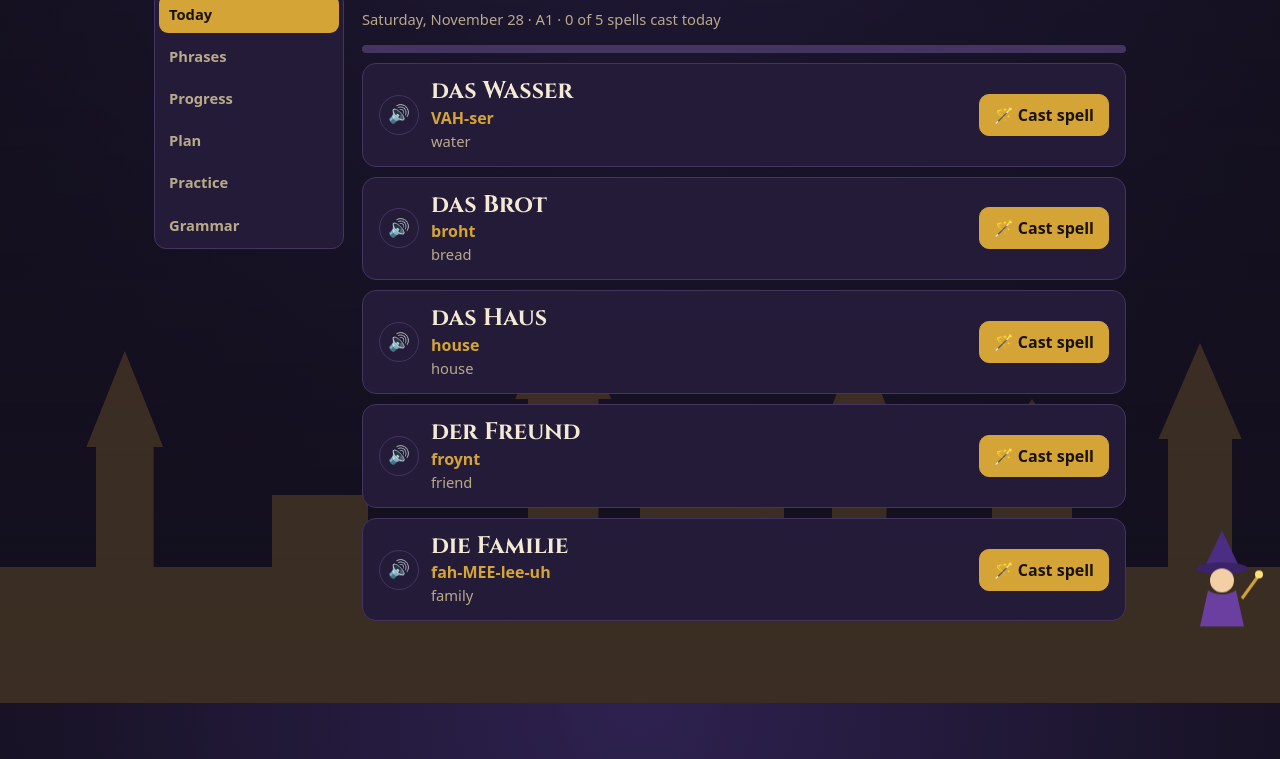
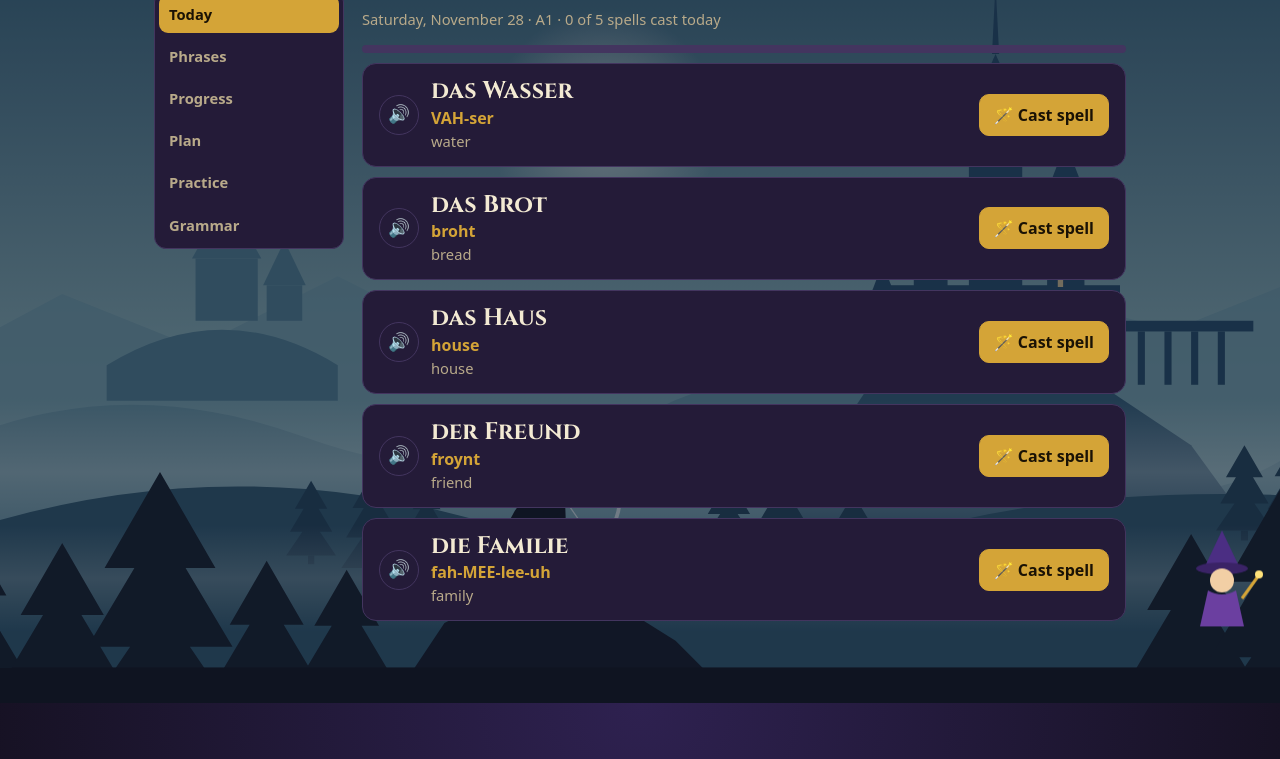
Before and after one commit to sararahman1729/LEXA_DeutschLangGuide, a website: page index.html in a window 1280 px wide. Shown: the part 97-856 px from the top of the page. Drawn offline with Linux system fonts and the light colour scheme.

Commit message:
Add files via upload

```diff
--- a/index.html
+++ b/index.html
@@ -63,14 +63,30 @@ header{align-items:flex-start}header>div:first-child{flex:1}
 .bg{position:fixed;left:0;right:0;bottom:0;height:48vh;opacity:.2;pointer-events:none;z-index:0;color:var(--gold)}.bg svg{width:100%;height:100%}
 #toast{position:fixed;left:50%;bottom:24px;transform:translate(-50%,20px);background:var(--surface);border:1px solid var(--gold);border-radius:12px;padding:10px 16px;opacity:0;transition:.25s;pointer-events:none;z-index:9;max-width:90%}#toast.show{opacity:1;transform:translate(-50%,0)}
 #wiz{position:fixed;right:16px;bottom:70px;width:84px;height:100px;cursor:grab;touch-action:none;z-index:8;animation:fl 3s ease-in-out infinite}#wiz svg,#wiz img{width:100%;height:100%;object-fit:contain;pointer-events:none}@keyframes fl{50%{translate:0 -6px}}
-.bg{top:0;opacity:1;height:auto;background:linear-gradient(rgba(20,16,31,.55),rgba(20,16,31,.88)),url(assets/hogwarts.jpg) center/cover no-repeat}.bg svg{position:absolute;left:0;bottom:0;height:48%;opacity:.2}.bg.img svg{display:none}
+.bg{top:0;height:auto;opacity:1}.bg svg{width:100%;height:100%}.bg::after{content:"";position:absolute;inset:0;background:rgba(20,16,31,.5)}
 #wc{position:fixed;left:0;top:0;width:44px;height:54px;pointer-events:none;z-index:99;display:none}#wc svg,#wc img{width:100%;height:100%}
 @media(pointer:fine){html.wc,html.wc *{cursor:none!important}html.wc input{cursor:text!important}}
 @media(max-width:720px){.app{flex-direction:column}aside{width:auto}aside nav{flex-direction:row;position:static}aside nav button{flex:1}}
 </style>
 </head>
 <body>
-<div class="bg"><svg viewBox="0 0 800 260" preserveAspectRatio="xMidYMax slice" fill="currentColor" aria-hidden="true"><rect x="0" y="175" width="800" height="85"/><rect x="60" y="100" width="36" height="80"/><polygon points="54,100 102,100 78,40"/><rect x="170" y="130" width="60" height="50"/><rect x="330" y="70" width="44" height="110"/><polygon points="322,70 382,70 352,0"/><rect x="400" y="110" width="90" height="70"/><rect x="520" y="90" width="34" height="90"/><polygon points="514,90 560,90 537,30"/><rect x="620" y="120" width="50" height="60"/><polygon points="614,120 676,120 645,70"/><rect x="730" y="95" width="40" height="85"/><polygon points="724,95 776,95 750,35"/></svg></div>
+<div class="bg"><svg viewBox="0 0 1600 900" preserveAspectRatio="xMidYMax slice" aria-hidden="true"><defs><linearGradient id="sk" x1="0" y1="0" x2="0" y2="1"><stop offset="0" stop-color="#2b6580"/><stop offset=".7" stop-color="#9fd3d6"/></linearGradient><radialGradient id="mg"><stop offset="0" stop-color="#eefbf6" stop-opacity=".7"/><stop offset="1" stop-color="#eefbf6" stop-opacity="0"/></radialGradient><linearGradient id="fg" x1="0" y1="0" x2="0" y2="1"><stop offset="0" stop-color="#d6f0f0" stop-opacity="0"/><stop offset=".5" stop-color="#d6f0f0" stop-opacity=".4"/><stop offset="1" stop-color="#d6f0f0" stop-opacity="0"/></linearGradient><g id="pn"><polygon points="0,-100 26,-55 12,-55 34,-18 14,-18 40,20 -40,20 -14,-18 -34,-18 -12,-55 -26,-55"/><rect x="-5" y="20" width="10" height="14"/></g></defs>
+<rect width="1600" height="900" fill="url(#sk)"/><circle cx="760" cy="250" r="130" fill="url(#mg)"/><circle cx="760" cy="250" r="44" fill="#eefbf6"/>
+<path d="M0 520L150 440 300 500 460 420 620 500 800 470 1000 520 1200 430 1400 480 1600 400V900H0Z" fill="#6fa9b8" opacity=".8"/>
+<g fill="#4d8aa0"><rect x="300" y="400" width="70" height="70"/><polygon points="296,400 374,400 335,330"/><rect x="330" y="300" width="10" height="40"/><polygon points="326,330 344,330 335,250"/><rect x="380" y="430" width="40" height="40"/><polygon points="376,430 424,430 400,380"/><path d="M200 520Q330 440 460 520V560H200Z"/></g>
+<path d="M0 620Q200 520 420 600T800 580 1200 610 1600 560V900H0Z" fill="#5b98ab" opacity=".75"/>
+<path d="M980 660L1060 540 1180 510 1300 530 1420 610 1500 720V900H900Z" fill="#2f6784"/>
+<g fill="#1f5272"><rect x="1170" y="260" width="60" height="250"/><polygon points="1160,260 1240,260 1200,170"/><polygon points="1196,170 1204,170 1200,90"/><rect x="1108" y="380" width="38" height="130"/><polygon points="1102,380 1152,380 1127,320"/><rect x="1258" y="340" width="42" height="170"/><polygon points="1252,340 1306,340 1279,270"/><rect x="1080" y="430" width="260" height="90"/><rect x="1060" y="450" width="26" height="70"/><polygon points="1056,450 1090,450 1073,405"/><rect x="1340" y="470" width="150" height="12"/><rect x="1360" y="482" width="8" height="60"/><rect x="1390" y="482" width="8" height="60"/><rect x="1420" y="482" width="8" height="60"/><rect x="1450" y="482" width="8" height="60"/></g>
+<g fill="#ffe9a8" opacity=".8"><rect x="1192" y="330" width="8" height="14"/><rect x="1208" y="400" width="8" height="14"/><rect x="1122" y="450" width="6" height="12"/><rect x="1270" y="420" width="6" height="12"/></g>
+<rect y="560" width="1600" height="160" fill="url(#fg)"/>
+<path d="M0 720Q300 610 600 690T1100 710 1600 670V900H0Z" fill="#2a6079"/><g fill="#1d4a63"><use href="#pn" transform="translate(430 720) scale(0.7)"/><use href="#pn" transform="translate(500 730) scale(0.9)"/><use href="#pn" transform="translate(560 715) scale(0.6)"/><use href="#pn" transform="translate(900 700) scale(0.7)"/><use href="#pn" transform="translate(960 720) scale(0.9)"/><use href="#pn" transform="translate(1040 710) scale(0.6)"/><use href="#pn" transform="translate(1480 690) scale(0.8)"/><use href="#pn" transform="translate(1540 700) scale(1)"/></g>
+<rect y="700" width="1600" height="120" fill="url(#fg)" opacity=".7"/><g fill="#0f2433"><use href="#pn" transform="translate(30 900) scale(2.2)"/><use href="#pn" transform="translate(150 900) scale(1.8)"/><use href="#pn" transform="translate(260 880) scale(2.4)"/><use href="#pn" transform="translate(380 900) scale(1.6)"/><use href="#pn" transform="translate(470 890) scale(1.4)"/><use href="#pn" transform="translate(1420 900) scale(1.9)"/><use href="#pn" transform="translate(1520 890) scale(2.3)"/><use href="#pn" transform="translate(1600 900) scale(2.0)"/></g>
+<path d="M520 900L580 810 660 770 760 780 840 830 910 900Z" fill="#0e1f2e"/>
+<g fill="#0b1b28"><path d="M700 772L677 702Q672 654 697 640Q719 654 716 702L746 772Q722 760 700 772Z"/><path d="M688 652Q648 682 636 748L664 734Q668 704 692 694Z"/><circle cx="698" cy="629" r="11"/><path d="M690 620Q668 626 660 656Q678 642 691 634Z"/></g>
+<g stroke="#0b1b28" stroke-width="7" stroke-linecap="round" fill="none"><line x1="704" y1="676" x2="774" y2="672"/><polyline points="702,688 716,672"/></g>
+<g stroke="#cfe8ee" stroke-linecap="round" fill="none"><path d="M752 620Q802 672 752 724" stroke-width="4"/><polyline points="752,620 716,672 752,724" stroke-width="1.5"/><line x1="716" y1="672" x2="796" y2="672" stroke-width="2.5"/></g>
+<polygon points="794,667 808,672 794,677" fill="#cfe8ee"/><polygon points="716,672 710,667 713,672 710,677" fill="#cfe8ee"/>
+<rect y="860" width="1600" height="40" fill="#0b1824"/></svg></div>
 <div class="app"><aside><div class="brand">LEXA<small>(Deutsch Lang Guide)</small></div>
 <nav><button data-t="today">Today</button><button data-t="phrases">Phrases</button><button data-t="progress">Progress</button><button data-t="plan">Plan</button><button data-t="practice">Practice</button><button data-t="grammar">Grammar</button></nav></aside>
 <main><header><div><h1 id="hi">Guten Tag</h1><div id="hb"></div><div class="muted" id="dy"></div></div><div class="top"><select id="lvl" aria-label="Level"><option>A1</option><option>A2</option></select><button class="av" data-t="profile" aria-label="Profile">🧙</button></div></header>
@@ -178,7 +194,6 @@ J("data/phrases.json").then(p=>{P=p;if(tab==="phrases")render()}).catch(()=>{});
 J("data/words.json").then(d=>{W=d.map((w,i)=>({i,l:w.l,d:w.d,e:w.e||"",p:w.p||""}));render()}).catch(u=>{$("#v").innerHTML='<div class="card">Could not load '+u+'. Open the site through its web address (Vercel or localhost), not as a local file, and make sure the data folder is deployed.</div>'});
 function toast(t){const e=$("#toast");e.textContent=t;e.className="show";clearTimeout(tt);tt=setTimeout(()=>e.className="",2200)}
 const tips={today:"Cast each spell: learn the word, tap 🔊, then press the wand!",practice:"Test your magic: pick the right meaning.",phrases:"Tap 🔊 to hear whole sentences.",plan:"Tick off this week's tasks.",grammar:"Open a lesson and mark it done.",progress:"Watch your magic grow!",profile:"Set your name and spells per day."};
-const bgi=new Image();bgi.onload=()=>document.querySelector(".bg").classList.add("img");bgi.src="assets/hogwarts.jpg";
 const wz=$("#wiz");let dr=null;
 if(matchMedia("(pointer:fine)").matches){const c=document.createElement("div");c.id="wc";c.innerHTML=wz.innerHTML;document.body.append(c);document.documentElement.classList.add("wc");
 addEventListener("mousemove",e=>{c.style.display="block";c.style.transform=`translate(${e.clientX-42}px,${e.clientY-25}px)`});document.addEventListener("mouseleave",()=>c.style.display="none");window.wc=c}
```
